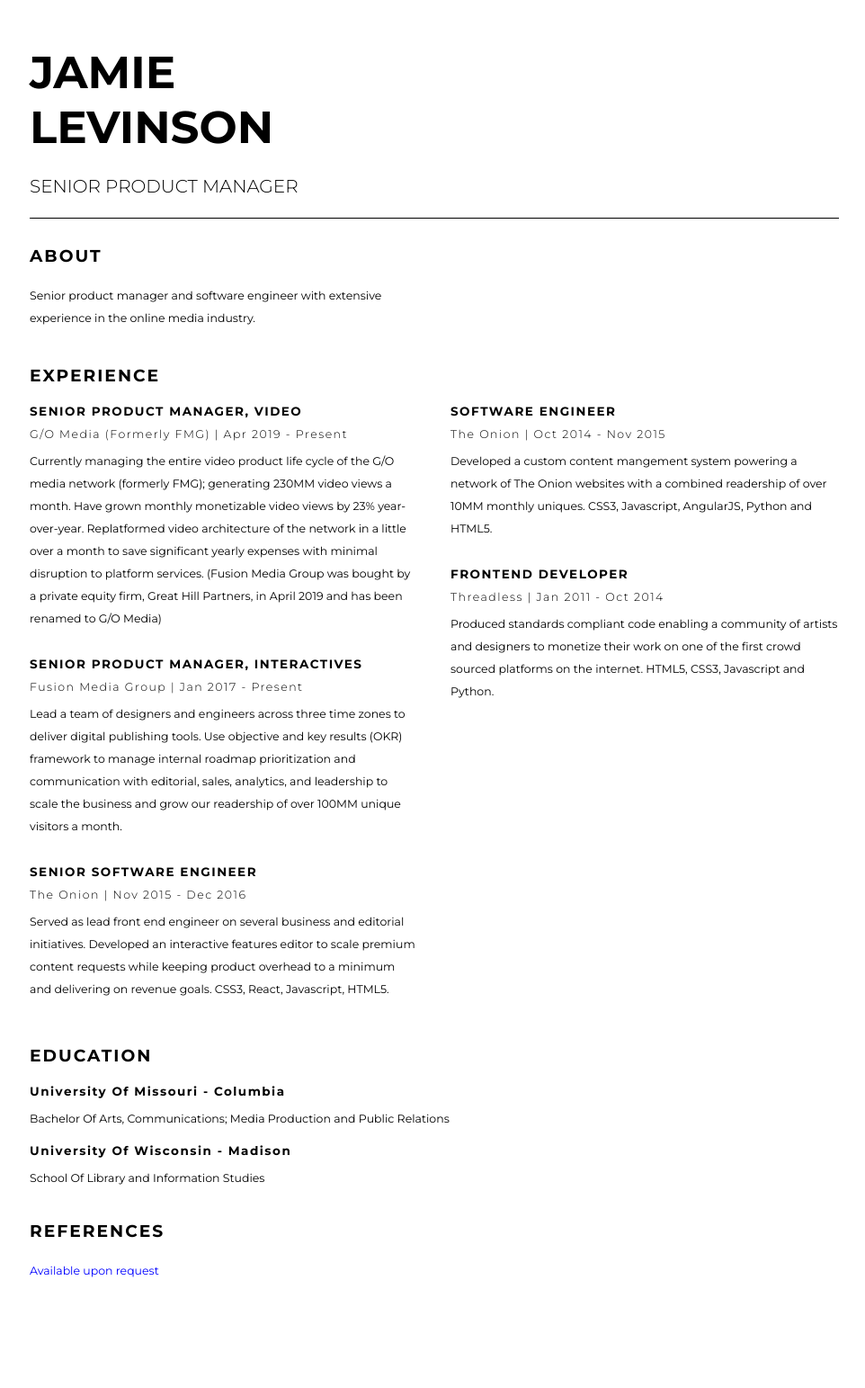
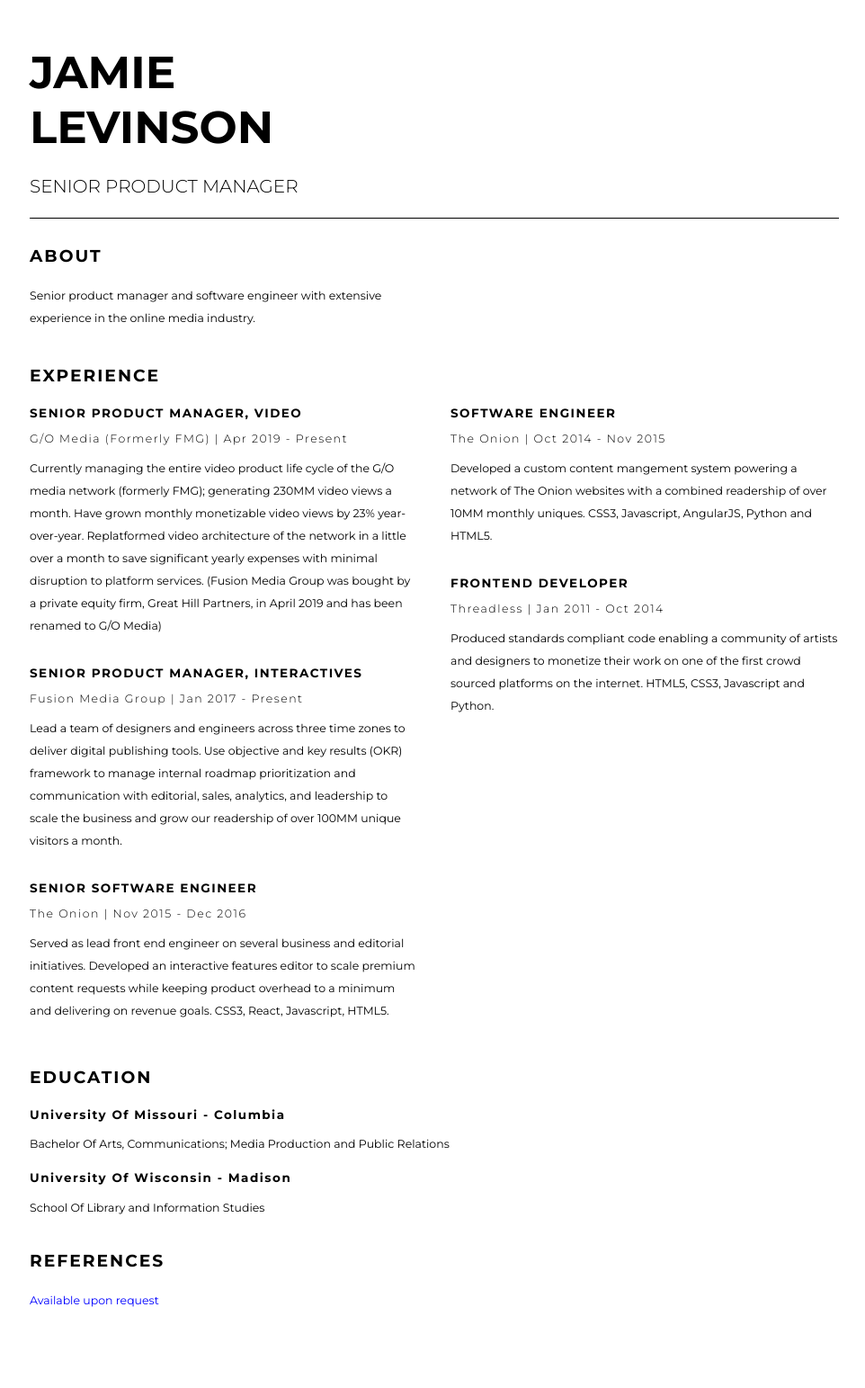
Before and after one commit to jmelvnsn/jamie-levinson, a Jekyll site: the page built from index.html, in a window 1280 px wide. Shown: the whole page at 90% size, without its empty margins (157-1119 px from the left). Built offline with Jekyll 4.4.1, drawn with Linux system fonts in a browser that asks for light colours; before the commit the page ends 1510 px from its top, so only the background shows below that.

Commit message:
line height

```diff
--- a/_sass/main.scss
+++ b/_sass/main.scss
@@ -50,6 +50,7 @@
 	font-size: 13.5px;
 	font-weight: 700;
 	letter-spacing: 1.5px;
+	line-height: 1.5;
 	margin-bottom: 10px;
 }
 
@@ -57,6 +58,7 @@
 	font-size: 12.5px;
 	font-weight: 300;
 	letter-spacing: 1.5px;
+	line-height: 1.5;
 	margin-bottom: 10px;
 }
 
```
